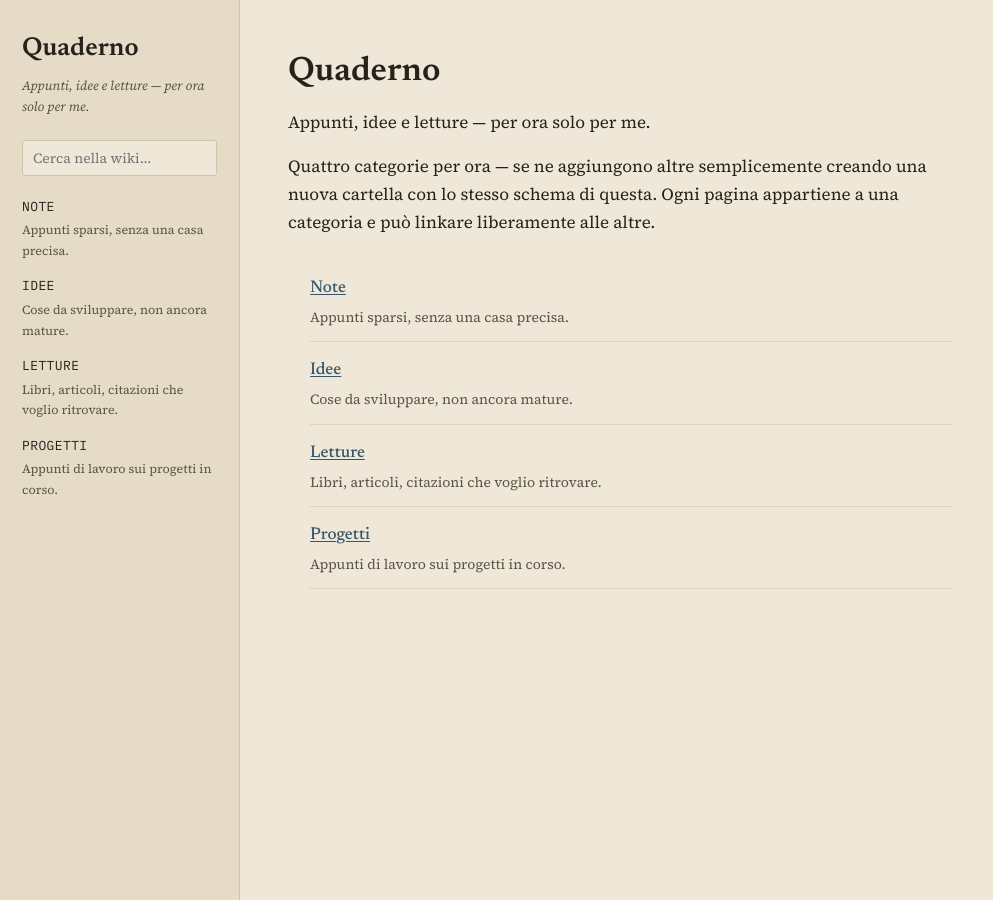
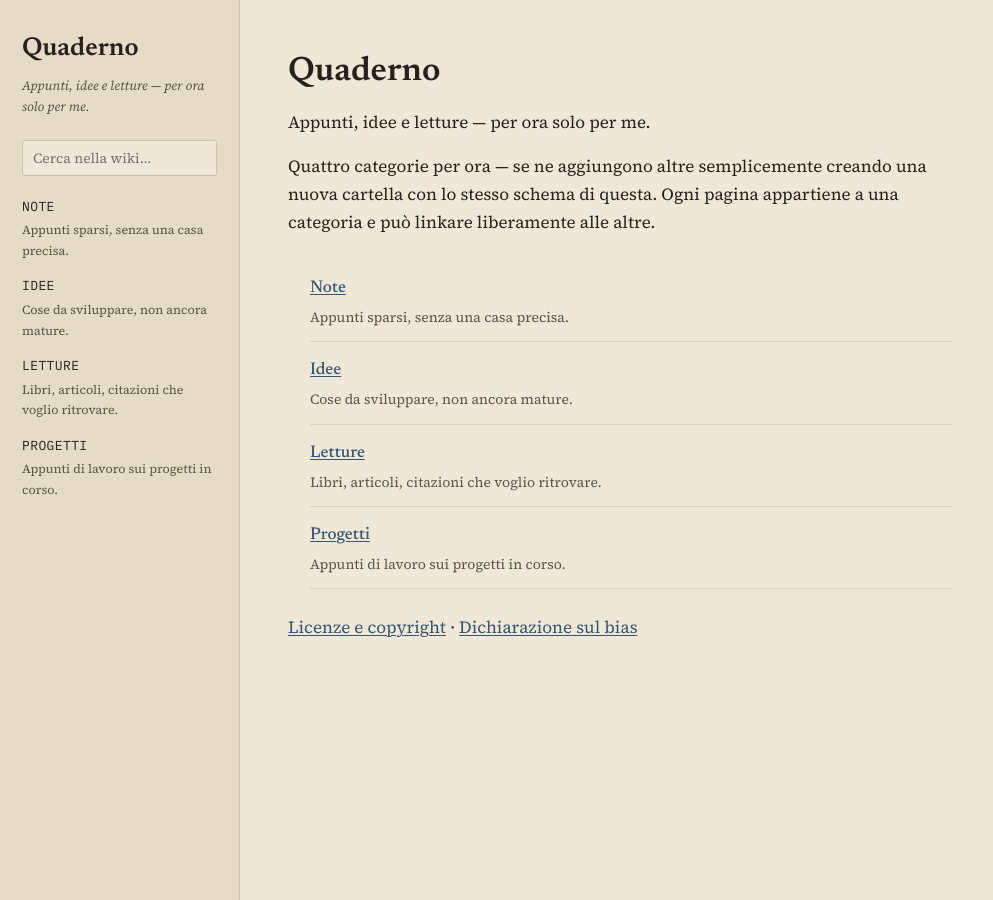
Before and after one commit to Vicknopf11/filoclastos-wiki, a Jekyll site: the page built from index.md, in a window 1280 px wide. Shown: the whole page, without its empty margins (0-993 px from the left). Built offline with Jekyll 4.4.1, drawn with Linux system fonts in a browser that asks for light colours.

Commit message:
Aggiunge footer con link a licenze-copyright e dichiarazione-bias

```diff
--- a/_layouts/default.html
+++ b/_layouts/default.html
@@ -16,6 +16,10 @@
     {% include sidebar.html %}
     <main class="contenuto">
       {{ content }}
+      <footer class="footer-wiki">
+        <a href="https://filoclastos.it/licenze-copyright/">Licenze e copyright</a> &middot;
+        <a href="https://filoclastos.it/dichiarazione-bias/">Dichiarazione sul bias</a>
+      </footer>
     </main>
   </div>
 </body>
```
